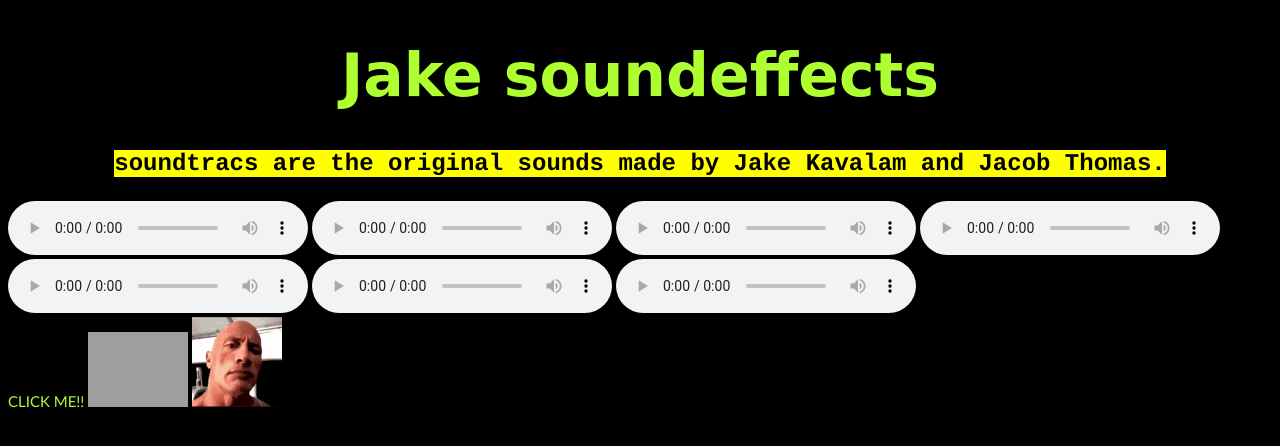
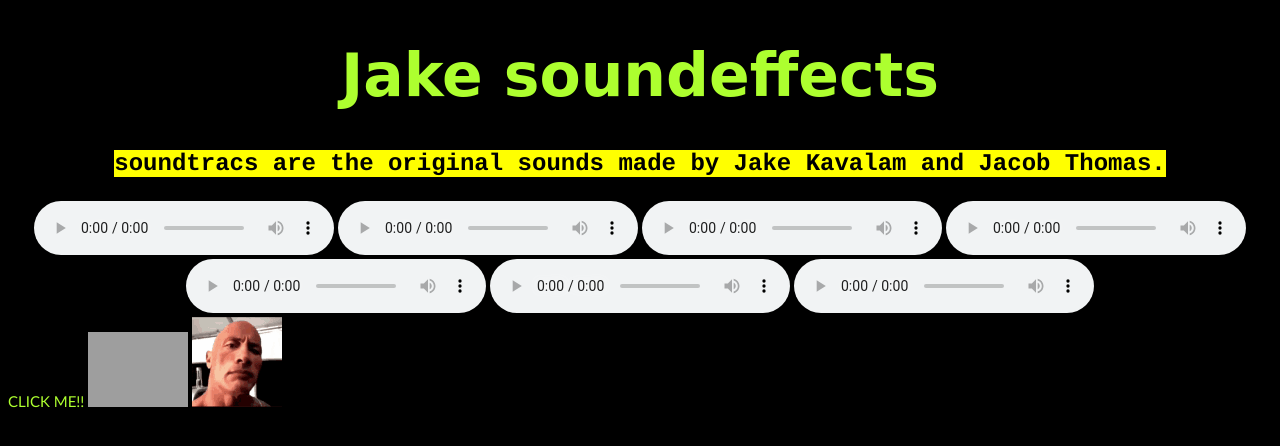
Before and after one commit to Ananmay125/Jake-s-soundeffects.z, a plain HTML site: page index.html in a window 1280 px wide. Drawn offline with Linux system fonts and the light colour scheme; grey boxes are pictures that could not be loaded.

Commit message:
Update jake-soundeffects.css

```diff
--- a/jake-soundeffects.css
+++ b/jake-soundeffects.css
@@ -24,6 +24,6 @@ p {
     font-family: courier, courier new, serif;
 }
 
-.audol1 {
+.sound {
     text-align: center;
 }
```
